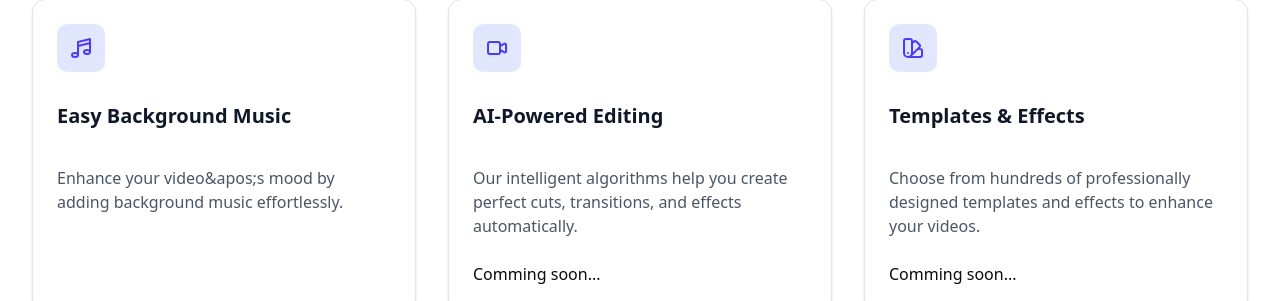
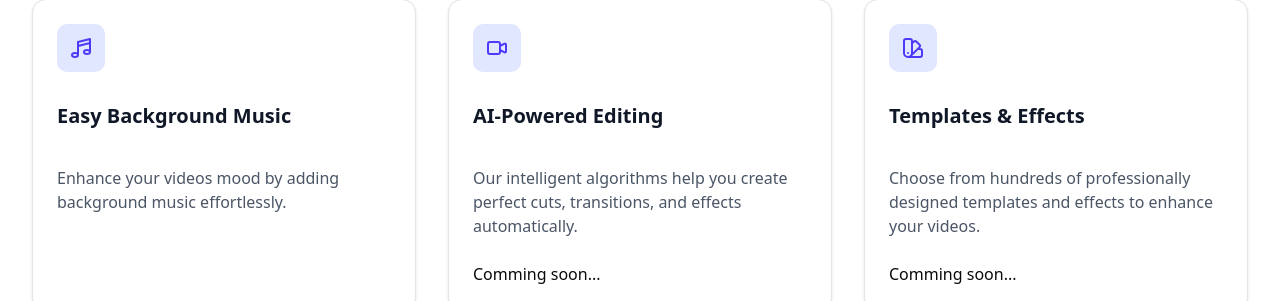
Before and after one commit to Yogesh0arya/Yo-EditPro, a Next.js app: page / in a window 1280 px wide. Shown: the part 1220-1521 px from the top of the page. Built offline with nearby package versions, Linux system fonts and the light colour scheme.

Commit message:
fix quotation mark 2

```diff
--- a/src/data/Features.js
+++ b/src/data/Features.js
@@ -58,7 +58,7 @@ const Features = [
     ),
     desc: "Easy Background Music",
     content:
-      "Enhance your video&apos;s mood by adding background music effortlessly.",
+      "Enhance your videos mood by adding background music effortlessly.",
     isPresent: true,
   },
   {
```
